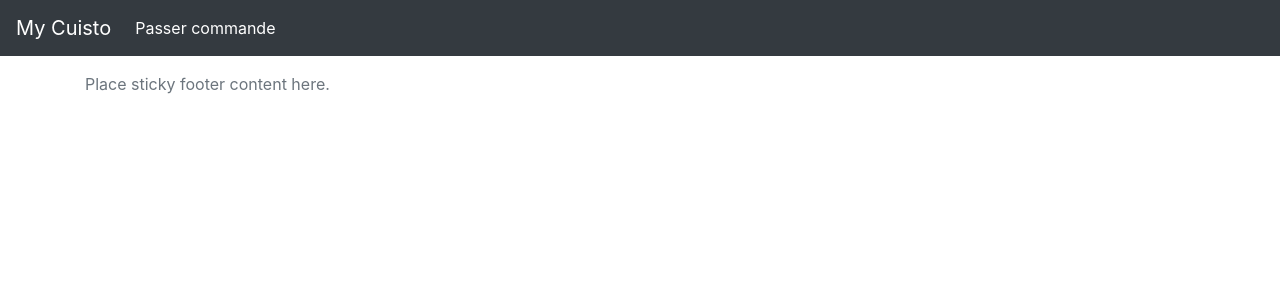
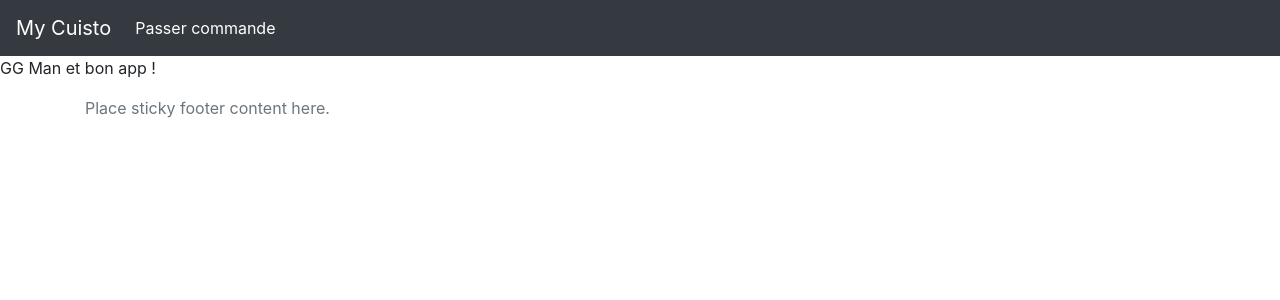
Before and after one commit to freddy/mycuisto, a Vue app: page /validation in a window 1280 px wide. Shown: the top 300 px of the page. Built offline with nearby package versions, Linux system fonts and the light colour scheme.

Commit message:
Cart Validation

```diff
--- a/src/router.js
+++ b/src/router.js
@@ -2,6 +2,7 @@ import Vue from 'vue'
 import Router from 'vue-router'
 import Home from './views/Home.vue'
 import Order from './views/Order.vue'
+import CartValidation from './views/CartValidation.vue'
 
 Vue.use(Router)
 
@@ -18,6 +19,11 @@ export default new Router({
       path: '/order',
       name: 'order',
       component: Order
+    },
+    {
+      path: '/validation',
+      name: 'cart_validation',
+      component: CartValidation
     }
   ]
 })
--- /dev/null
+++ b/src/views/CartValidation.vue
@@ -0,0 +1,5 @@
+<template>
+    <div>
+        GG Man et bon app !
+    </div>
+</template>
--- a/src/views/Order.vue
+++ b/src/views/Order.vue
@@ -184,6 +184,8 @@ export default {
         'SAVE_CLIENT',
         client
       );
+
+      this.$router.push({ name: 'cart_validation' })
     }
   }
 }
```
